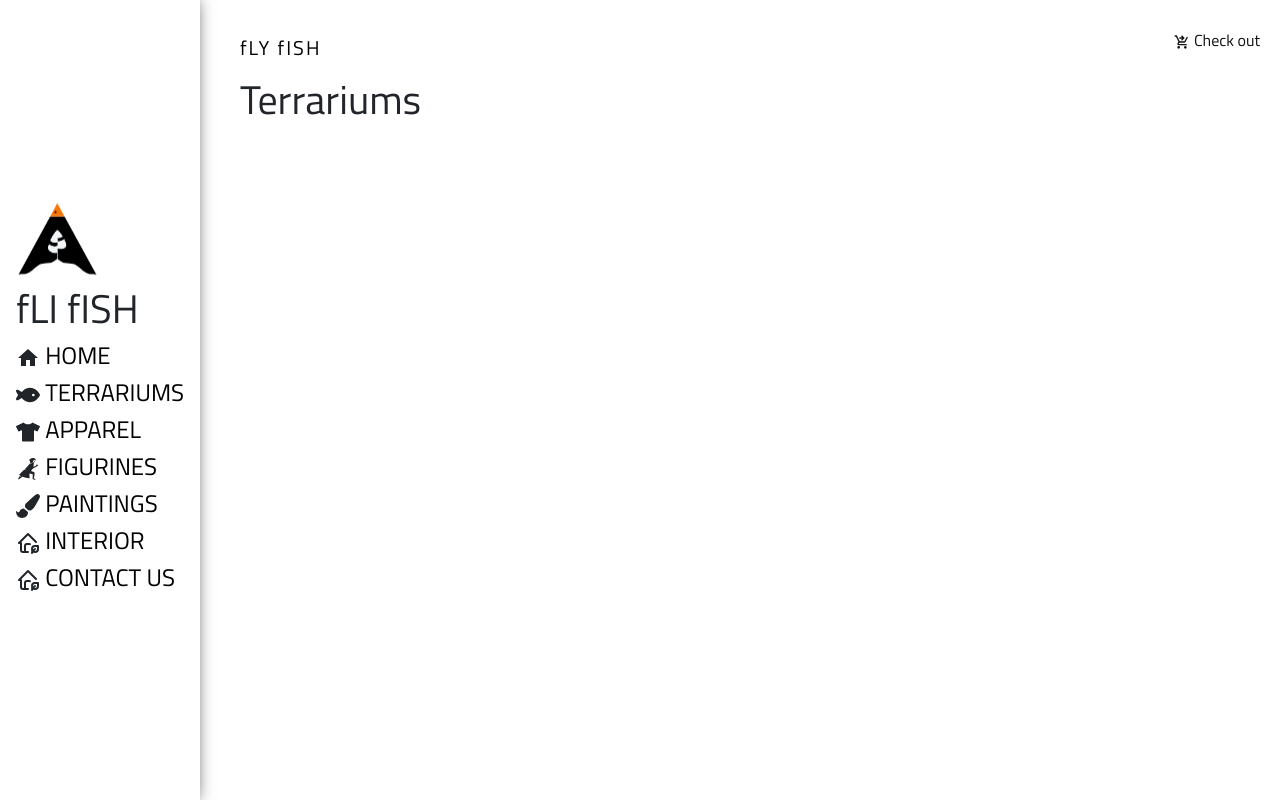
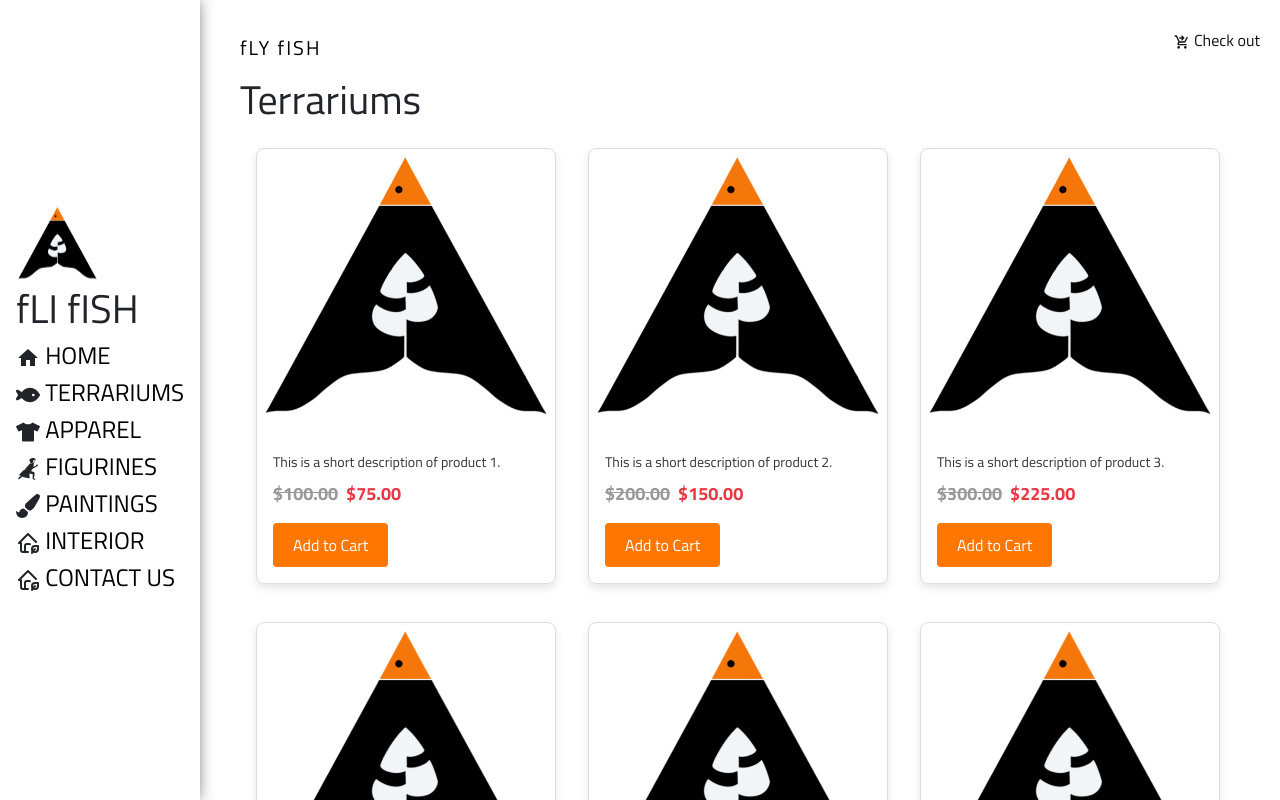
Before and after one commit to JoeHitHard/fly-fish, a React (Create React App) app: page /terrariums in a window 1280 px wide. Shown: the top 800 px of the page. Built offline with nearby package versions, Linux system fonts and the light colour scheme.

Commit message:
card improvements

```diff
--- a/src/components/NavBar.css
+++ b/src/components/NavBar.css
@@ -62,7 +62,7 @@
   }
 
   .sidebar ul li a:hover {
-    color: #ff7b00;
+    color: #ff7700;
   }
 
   .content {
--- /dev/null
+++ b/src/components/ProductCard.css
@@ -0,0 +1,67 @@
+.product-card {
+    border: 1px solid #ddd;
+    border-radius: 8px;
+    overflow: hidden;
+    width: 300px;
+    margin: 16px;
+    box-shadow: 0 4px 8px rgba(0, 0, 0, 0.1);
+  }
+
+  .product-image {
+    width: 100%;
+    height: auto;
+  }
+
+  .product-info {
+    padding: 16px;
+  }
+
+  .product-description {
+    font-size: 14px;
+    color: #333;
+    margin-bottom: 8px;
+  }
+
+  .product-price {
+    font-size: 18px;
+    font-weight: bold;
+  }
+
+  .original-price {
+    text-decoration: line-through;
+    color: #999;
+    margin-right: 8px;
+  }
+
+  .discount-price {
+    color: #e63946;
+  }
+
+  .add-to-cart-button {
+    background-color: #ff7700;
+    color: white;
+    border: none;
+    padding: 10px 20px;
+    cursor: pointer;
+    border-radius: 4px;
+  }
+
+  .cart-controls {
+    display: flex;
+    align-items: center;
+  }
+
+  .decrement-button,
+  .increment-button {
+    background-color: #ff7700;
+    color: white;
+    border: none;
+    padding: 10px;
+    cursor: pointer;
+    border-radius: 4px;
+  }
+
+  .count {
+    margin: 0 10px;
+    font-size: 16px;
+  }
--- /dev/null
+++ b/src/components/ProductCard.js
@@ -0,0 +1,50 @@
+import React, { useState } from 'react';
+import './ProductCard.css';
+
+const ProductCard = ({ image, price, discountPrice, description }) => {
+  const [count, setCount] = useState(0);
+
+  const handleAddToCart = () => {
+    setCount(count + 1);
+  };
+
+  const handleIncrement = () => {
+    setCount(count + 1);
+  };
+
+  const handleDecrement = () => {
+    if (count > 0) {
+      setCount(count - 1);
+    }
+  };
+
+  return (
+    <div className="product-card">
+      <img src={image} alt="Product" className="product-image" />
+      <div className="product-info">
+        <p className="product-description">{description}</p>
+        <p className="product-price">
+          <span className="original-price">${price}</span>
+          <span className="discount-price">${discountPrice}</span>
+        </p>
+        {count === 0 ? (
+          <button className="add-to-cart-button" onClick={handleAddToCart}>
+            Add to Cart
+          </button>
+        ) : (
+          <div className="cart-controls">
+            <button className="decrement-button" onClick={handleDecrement}>
+              -
+            </button>
+            <span className="count">{count}</span>
+            <button className="increment-button" onClick={handleIncrement}>
+              +
+            </button>
+          </div>
+        )}
+      </div>
+    </div>
+  );
+};
+
+export default ProductCard;
--- /dev/null
+++ b/src/components/Products.css
@@ -0,0 +1,5 @@
+.product-list {
+    display: ruby;
+    flex-wrap: wrap;
+    gap: 16px;
+  }
--- a/src/components/Topbar.css
+++ b/src/components/Topbar.css
@@ -1,4 +1,5 @@
 .navbar {
+    background-color: transparent !important;
     top: 0;
     width: 100%;
     display: flex;
--- a/src/pages/Terrariums.js
+++ b/src/pages/Terrariums.js
@@ -1,11 +1,99 @@
 import React from 'react'
+import ProductCard from '../components/ProductCard';
+import ProductImg from '../content/logo.png';
+import '../components/Products.css';
 
 function Terrariums() {
+  const products = [
+    {
+      id: 1,
+      image: ProductImg,
+      price: '100.00',
+      discountPrice: '75.00',
+      description: 'This is a short description of product 1.',
+    },
+    {
+      id: 2,
+      image: ProductImg,
+      price: '200.00',
+      discountPrice: '150.00',
+      description: 'This is a short description of product 2.',
+    },
+    {
+      id: 3,
+      image: ProductImg,
+      price: '300.00',
+      discountPrice: '225.00',
+      description: 'This is a short description of product 3.',
+    },
+    {
+      id: 3,
+      image: ProductImg,
+      price: '300.00',
+      discountPrice: '225.00',
+      description: 'This is a short description of product 3.',
+    },
+    {
+      id: 3,
+      image: ProductImg,
+      price: '300.00',
+      discountPrice: '225.00',
+      description: 'This is a short description of product 3.',
+    },
+    {
+      id: 3,
+      image: ProductImg,
+      price: '300.00',
+      discountPrice: '225.00',
+      description: 'This is a short description of product 3.',
+    },
+    {
+      id: 3,
+      image: ProductImg,
+      price: '300.00',
+      discountPrice: '225.00',
+      description: 'This is a short description of product 3.',
+    },
+    {
+      id: 3,
+      image: ProductImg,
+      price: '300.00',
+      discountPrice: '225.00',
+      description: 'This is a short description of product 3.',
+    },
+    {
+      id: 3,
+      image: ProductImg,
+      price: '300.00',
+      discountPrice: '225.00',
+      description: 'This is a short description of product 3.',
+    },
+    {
+      id: 3,
+      image: ProductImg,
+      price: '300.00',
+      discountPrice: '225.00',
+      description: 'This is a short description of product 3.',
+    },
+    // Add more products as needed
+  ];
+
   return (
-    <div>
+    <div className="product-container">
       <h1>Terrariums</h1>
+      <div className="product-list">
+        {products.map((product) => (
+          <ProductCard
+            key={product.id}
+            image={product.image}
+            price={product.price}
+            discountPrice={product.discountPrice}
+            description={product.description}
+          />
+        ))}
+      </div>
     </div>
-  )
+  );
 }
 
 export default Terrariums
```
